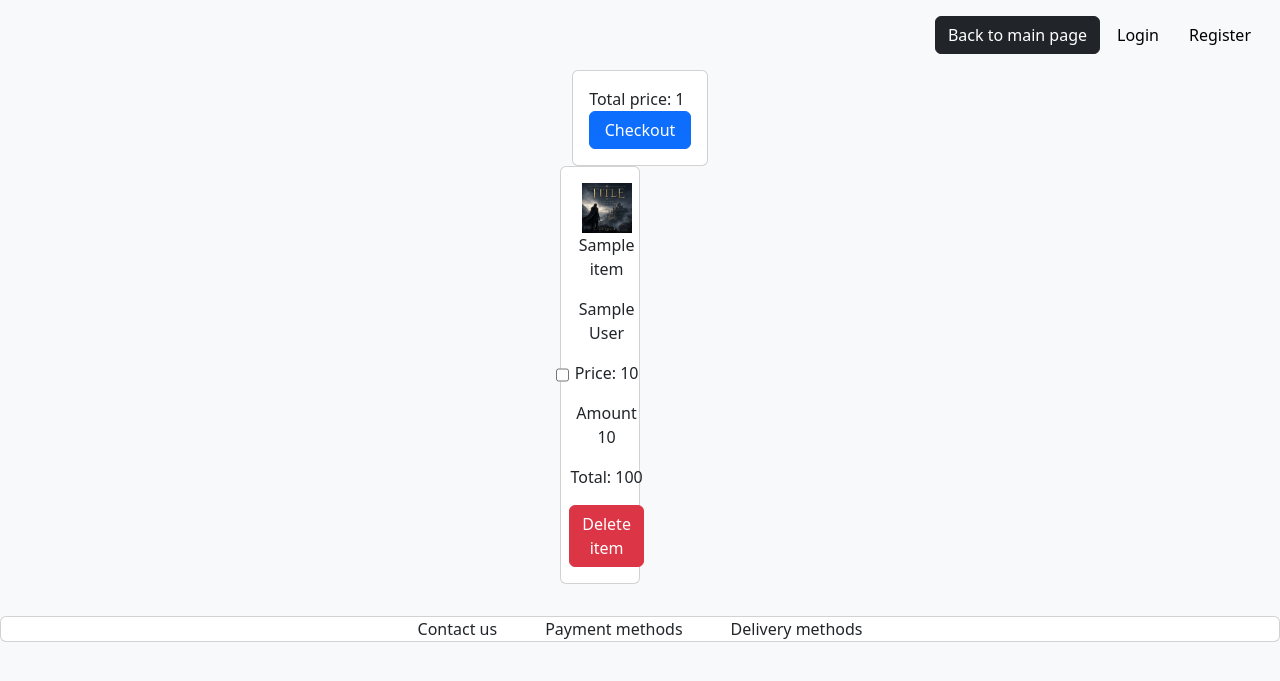
After one commit to Pchalavodava/final_flask_project, a Flask app: template app/db/templates/cart_items.html in a window 1280 px wide. The commit adds this page. Shown: the top 681 px of the page. Run offline with Flask 3, Linux system fonts and the light colour scheme; the template is opened without the code that fills it: values that come from a table or form of the project are taken from there, most other values are stand-ins (such as "Sample title", 1, 10 or a date in 2020); parts of the project's set-up code (start-up, migrations or seed data) failed here and were passed over.

Commit message:
Page cart_items.html added

```diff
--- a/app/db/routes.py
+++ b/app/db/routes.py
@@ -1,7 +1,7 @@
 from flask import Blueprint, flash, redirect, render_template, url_for, request
 from flask_login import current_user, login_required, login_user, logout_user
 from flask_wtf import FlaskForm
-from wtforms import PasswordField, StringField, SubmitField
+from wtforms import PasswordField, StringField, SubmitField, SelectMultipleField
 from wtforms.validators import Email, EqualTo, InputRequired, Length
 
 from app.db.database import session_scope
@@ -34,6 +34,10 @@ class SearchForm(FlaskForm):
 
 class AddToCartForm(FlaskForm):
     submit = SubmitField('AddToCart')
+
+
+class ItemForm(FlaskForm):
+    select_item = SelectMultipleField()
 
 
 @main_blueprint.route('/register', methods=['GET', 'POST'])
@@ -172,10 +176,33 @@ def show_book(book_id):
             count = sum(item.amount for item in cart_items)
     return render_template('specific_book.html', book=book, form=form, count=count)
 
-    # with session_scope() as session:
-    #     book = None
-    #     if book_id:
-    #         book = session.query(Book).filter(Book.id == book_id).first()
-    #         if book:
-    #             session.expunge(book)
-    # return render_template('specific_book.html', book=book, form=form)
+
+@main_blueprint.route('/checkouts', methods=['GET', 'POST'])
+def show_basket():
+    total_price = 0
+    basket = []
+
+    with session_scope() as session:
+        if current_user:
+            cart_items = session.query(CartItem, Book).join(Book, CartItem.book_id == Book.id).filter(
+                CartItem.user_id == current_user.id).all()
+            for cart_item, book in cart_items:
+                session.expunge(cart_item)
+                session.expunge(book)
+                basket.append({
+                    'amount': cart_item.amount,
+                    'title': book.title,
+                    'author': book.author,
+                    'price': book.price,
+                    'book_id': book.id
+                })
+    form = ItemForm()
+    form.select_item.choices = [(str(item['book_id']), item['title']) for item in basket]
+    if form.validate_on_submit():
+        selected_book = form.select_item.data
+        if selected_book:
+            book_id = [int(item_id) for item_id in selected_book]
+            total_price = round(sum(item['price'] * item['amount'] for item in basket if item['book_id'] in book_id), 2)
+    else:
+        form.select_item.data = []
+    return render_template('cart_items.html', form=form, basket=basket, total_price=total_price)
--- a/app/db/templates/base.html
+++ b/app/db/templates/base.html
@@ -27,7 +27,12 @@
 
             {% if current_user.is_authenticated %}
             <a href="" class="btn btn-light">Orders</a>
-            <a class="btn btn-light">
+<!--            <form action="{{ url_for('main.show_basket', user_id=current_user.id)}}" class="mt-3">-->
+<!--                <button type="submit" class="btn btn-light">-->
+<!--                    <img src="{{ url_for('static', filename='images/basket.png') }}" alt="" width="30">-->
+<!--                </button>-->
+<!--            </form>-->
+            <a href="{{ url_for('main.show_basket')}}" class="btn btn-light">
                 <img src="{{ url_for('static', filename='images/basket.png')}}" alt="" width="30">
             </a>
             <a href="{{ url_for('main.logout') }}" class="btn btn-danger">Logout</a>
@@ -45,7 +50,6 @@
 </nav>
 
 <div class="container d-flex justify-content-center align-items-center">
-    <!--    <div class="card p-4 w-50 mw-30">-->
     {% block content %}{% endblock %}
     {% with messages = get_flashed_messages(with_categories=true) %}
     {% if messages %}
@@ -54,7 +58,6 @@
     {% endfor %}
     {% endif %}
     {% endwith %}
-    <!--    </div>-->
 </div>
 
 <footer>
--- /dev/null
+++ b/app/db/templates/cart_items.html
@@ -0,0 +1,32 @@
+{% extends "base.html" %}
+{% block title %}Basket{% endblock %}
+
+{% block content %}
+<form action="{{ url_for('main.show_basket')}}" method="POST">
+    {{ form.hidden_tag() }}
+    <div class="d-flex flex-column">
+        <div class="card p-3">
+            <span>Total price: {{ total_price }}</span>
+            <a class="btn btn-primary" href="">Checkout</a>
+        </div>
+        <div class="row row-cols-2">
+            {% for item in basket %}
+            <div class="card d-flex flex-row mb-3 p-3 justify-content-center">
+                <input class="w-10" type="checkbox" name="select_item" value="{{ item.book_id }}" onchange="this.form.submit()"
+                       {% if form.select_item.data and item.book_id|string in form.select_item.data %}checked{% endif %}>
+                <div class="text-center">
+                    <img src="{{ url_for('static', filename='images/2.png')}}" width=50 alt="">
+                    <p>{{ item.title }}</p>
+                    <p>{{ item.author }}</p>
+                    <p>Price: {{ item.price }}</p>
+                    <p>Amount {{ item.amount }}</p>
+                    <p>Total: {{ item.amount * item.price }}</p>
+                    <a class="btn btn-danger" href="">Delete item</a>
+                </div>
+            </div>
+            {% endfor %}
+        </div>
+
+    </div>
+</form>
+{% endblock %}
```
